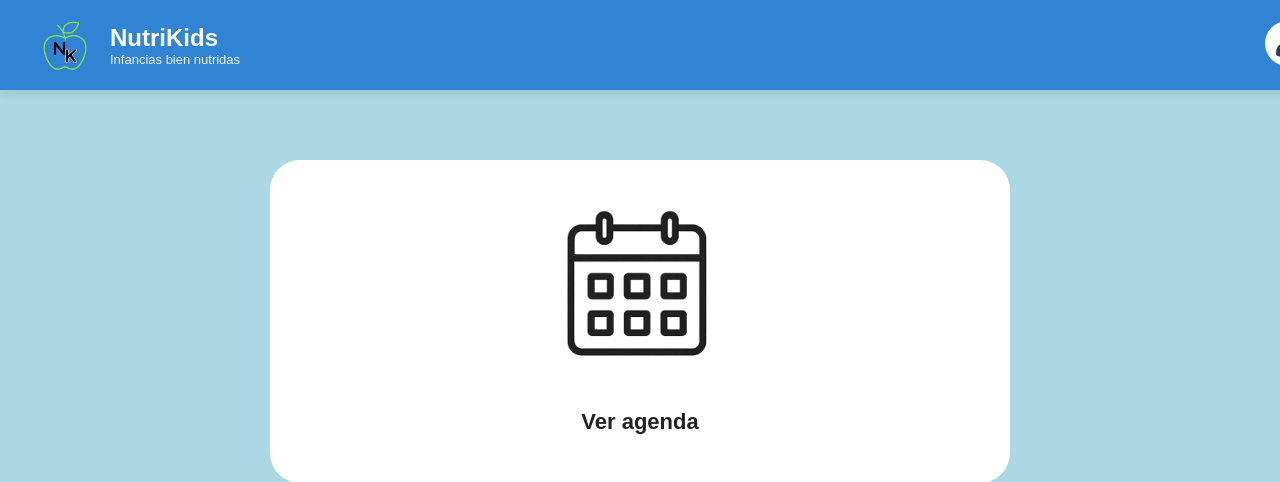
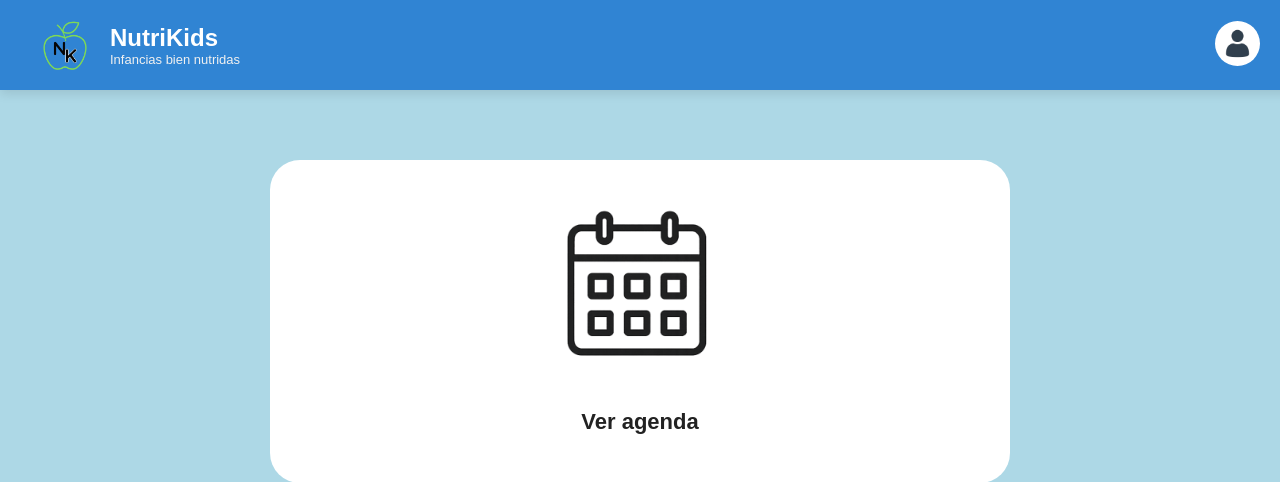
Before and after one commit to facu-stack/ntrkds, a Flask app: page /home in a window 1280 px wide. Shown: the top 482 px of the page. Run offline with Flask 3, Linux system fonts and the light colour scheme.

Commit message:
Update style.css

```diff
--- a/static/styles/style.css
+++ b/static/styles/style.css
@@ -442,6 +442,11 @@ button:hover {
 }
 
 /* Icono de usuario */
+.IconoUsuario {
+ margin-right: 50px;
+}
+
+
 .IconoUsuario img {
   border-radius: 50%;
   background-color: white;
```
